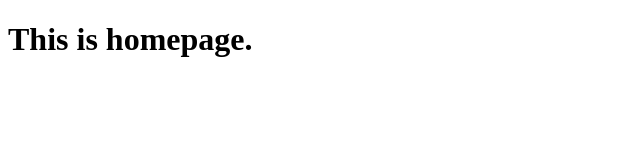
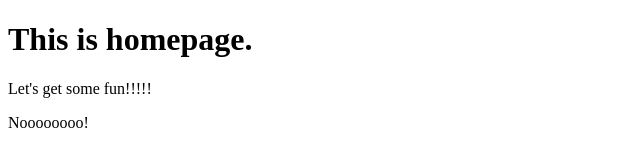
Before and after one commit to ShanHsinMu/project001, a plain HTML site: page index.html in a window 1280 px wide. Shown: the whole page, without its empty margins (0-640 px from the left). Drawn offline with Linux system fonts and the light colour scheme.

Commit message:
some new codes

```diff
--- a/index.html
+++ b/index.html
@@ -8,5 +8,7 @@
 </head>
 <body>
     <h1>This is homepage.</h1>
+    <p>Let's get some fun!!!!!</p>
+    <p>Noooooooo!</p>
 </body>
 </html>
```
Also changed, not shown: 1 other file.
